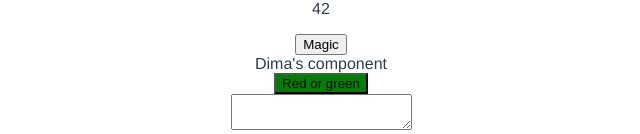
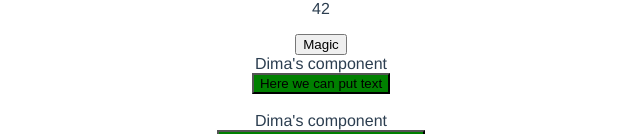
Before and after one commit to dmitry12312/movie-poster, a Vue app: page / in a window 1280 px wide. Shown: the part 784-918 px from the top of the page, without its empty margins (319-959 px from the left). Built offline with nearby package versions, Linux system fonts and the light colour scheme.

Commit message:
Add slot in BaseButton for demo

```diff
--- a/src/App.vue
+++ b/src/App.vue
@@ -2,7 +2,8 @@
   <img :alt="alt" :src="imageSrc">
   <HelloWorld msg="false" money="42"/>
   <button @click="onClick">Magic</button>
-  <BaseButton :isRed="false"/>
+  <BaseButton :isRed="false"> Here we can put text </BaseButton>
+  <BaseButton :isRed="false"> Here we can put some other text </BaseButton>
   <BaseInput :isInput="false"/>
   <BaseInput/>
 
--- a/src/components/BaseButton.vue
+++ b/src/components/BaseButton.vue
@@ -1,7 +1,7 @@
 <template>
 <br/>Dima's component
   <div >
-    <button class="button" v-bind:class="{buttonGreen: !isRed }">Red or green</button>
+    <button class="button" v-bind:class="{buttonGreen: !isRed }"><slot></slot></button>
   </div>
 </template>
 
```
Also changed, not shown: 1 other file (tests, documents, lock files or other folders).
